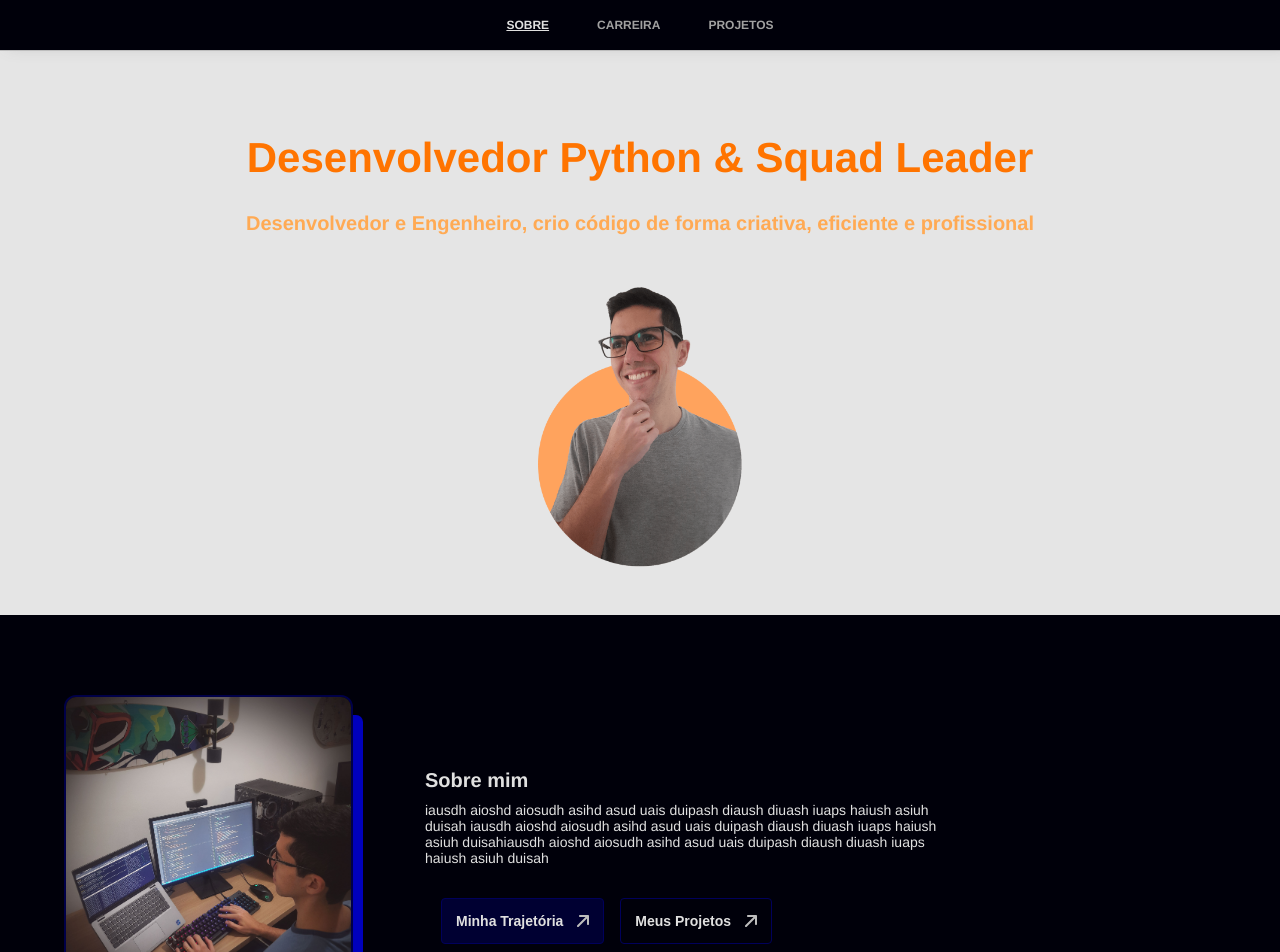
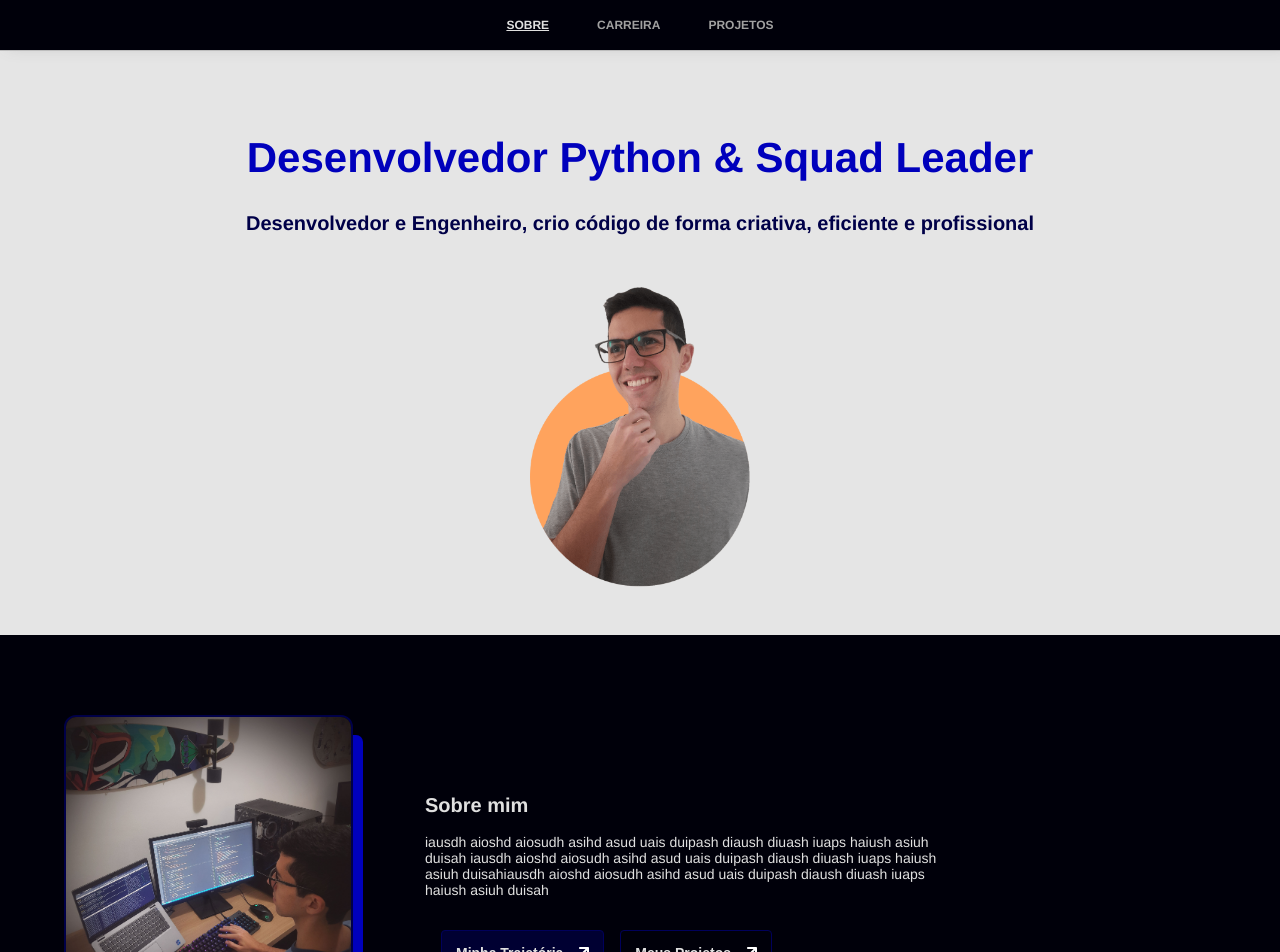
Before and after one commit to murilofregonesi/my-portfolio, a React (Create React App) app: page / in a window 1280 px wide. Shown: the top 952 px of the page. Built offline with nearby package versions, Linux system fonts and the light colour scheme.

Commit message:
first commit material UI

```diff
--- a/package.json
+++ b/package.json
@@ -3,7 +3,10 @@
   "version": "0.1.0",
   "private": true,
   "dependencies": {
+    "@emotion/react": "^11.10.0",
+    "@emotion/styled": "^11.10.0",
     "@fullpage/react-fullpage": "^0.1.27",
+    "@mui/material": "^5.10.1",
     "@testing-library/jest-dom": "^5.16.5",
     "@testing-library/react": "^13.3.0",
     "@testing-library/user-event": "^13.5.0",
--- a/public/index.html
+++ b/public/index.html
@@ -3,6 +3,10 @@
   <head>
     <meta charset="utf-8" />
     <link rel="icon" href="%PUBLIC_URL%/favicon.ico" />
+    <link
+      rel="stylesheet"
+      href="https://fonts.googleapis.com/css?family=Roboto:300,400,500,700&display=swap"
+    />
     <meta name="viewport" content="width=device-width, initial-scale=1" />
     <meta name="theme-color" content="#000000" />
     <meta
--- a/src/UI/variables.js
+++ b/src/UI/variables.js
@@ -17,7 +17,7 @@
 export const blue_200 = "#0000BC";
 
 export const orange_1000 = "#ff7400";
-export const orange_800 = "fc9036";
+export const orange_800 = "#fc9036";
 export const orange_600 = "#ffaa54";
-export const orange_400 = "ffbe7d";
+export const orange_400 = "#ffbe7d";
 export const orange_200 = "#e5e5e5";
--- a/src/components/Hero/Hero.jsx
+++ b/src/components/Hero/Hero.jsx
@@ -1,10 +1,9 @@
 import React from "react";
 import styled from "styled-components";
 import {
-  black_1000,
-  orange_600,
-  orange_1000,
   orange_200,
+  blue_600,
+  blue_200,
 } from "../../UI/variables";
 import avatar from "../../assets/img/hero.png";
 import data from "./data.json";
@@ -15,12 +14,11 @@
   justify-content: space-evenly;
   align-items: center;
   background-color: ${orange_200};
-  color: ${black_1000};
   margin-bottom: 5em;
 `;
 
 const HeroAvatar = styled.img`
-  height: 280px;
+  height: 300px;
   padding: 2em 0 3em 0;
 
   @media (orientation: portrait) {
@@ -35,8 +33,8 @@
   text-align: center;
 `;
 
-const HeroInfoTitle = styled.p`
-  color: ${orange_1000};
+const HeroInfoTitle = styled.h1`
+  color: ${blue_200};
   font-weight: bold;
   font-size: 42px;
   margin: 0;
@@ -49,7 +47,7 @@
 `;
 
 const HeroInfoSubtitle = styled.p`
-  color: ${orange_600};
+  color: ${blue_600};
   font-weight: bold;
   font-size: 20px;
   margin-top: 1.5em;
--- a/src/components/Skill/Skill.jsx
+++ b/src/components/Skill/Skill.jsx
@@ -9,6 +9,8 @@
   margin: 1em 4em;
   max-width: 220px;
   text-align: center;
+  flex-shrink: 1;
+  flex-grow: 1;
 
   @media (orientation: portrait) {
     margin: 1em 2em;
--- a/src/components/Summary/Summary.jsx
+++ b/src/components/Summary/Summary.jsx
@@ -28,10 +28,9 @@
   margin: 0 4.5em;
 `;
 
-const SummaryTitle = styled.span`
+const SummaryTitle = styled.h2`
   font-size: 20px;
   font-weight: bold;
-  padding-bottom: 0.6rem;
 `;
 
 const SummaryContent = styled.span`
--- a/src/pages/About/About.jsx
+++ b/src/pages/About/About.jsx
@@ -13,6 +13,11 @@
   display: flex;
   flex-direction: row;
   justify-content: center;
+
+  @media (orientation: portrait) {
+    max-width: 80%;
+    align-self: center;
+  }
 `;
 
 export function About() {
```
Also changed, not shown: src/assets/img/icon_link.svg, 1 other file (tests, documents, lock files or other folders).
